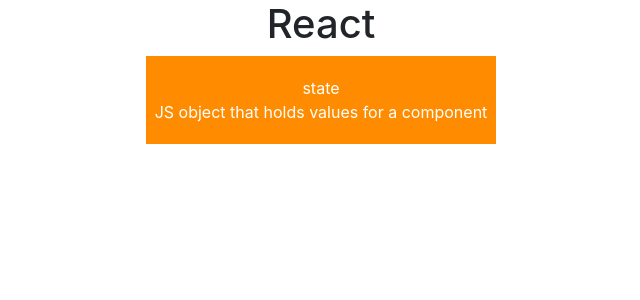
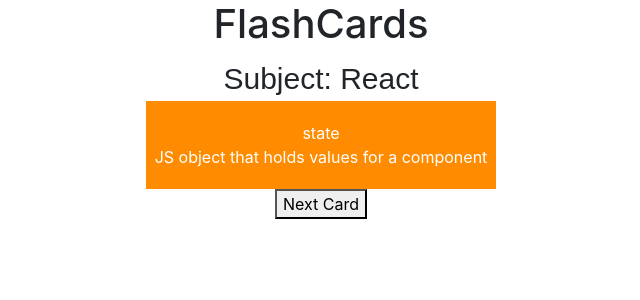
Before and after one commit to Abeyang13/Flashcards, a React (Create React App) app: page / in a window 1280 px wide. Shown: the top 300 px of the page, without its empty margins (319-959 px from the left). Built offline with nearby package versions, Linux system fonts and the light colour scheme.

Commit message:
changed the names of components to camel casing.  And working on the logic of setNextCard button so that it will go to next object of currentCollection when pressed.

```diff
--- a/src/App.js
+++ b/src/App.js
@@ -1,10 +1,11 @@
 import React from 'react';
-import CardContainer from './components/Cards-Container/Cards-Container';
+import CardContainer from './components/Cards-Container/cardsContainer';
 import './App.css';
 
 function App (){
     return (
       <div className="App">
+        <h1>FlashCards</h1>
         <CardContainer />
       </div>
     );
--- a/src/components/Cards-Container/Cards-Container.jsx
+++ /dev/null
@@ -1,54 +0,0 @@
-import React, {Component} from 'react';
-import CurrentCard from '../Current-Card/Current-Card';
-import collection from '../Data/Data';
-import './Cards-Container.css';
-
-
-class CardContainer extends Component{
-    constructor(props){
-        super(props);
-
-        this.state = {
-            collections: collection,
-            currentCollection: [],
-            currentCard: {}
-        }
-    }
-    componentDidMount(){
-        const myCollections = this.state.collections;
-        this.setState({
-            collections: myCollections,
-            currentCollection: this.setActiveCollection(myCollections),
-            currentCard: this.setActiveCard(myCollections)
-        });
-    }
-
-        setActiveCollection(myCollections){
-            var currentCollection = myCollections[0];
-            return (currentCollection);
-        }
-
-        setActiveCard(myCollections){
-            var card = myCollections[0].cards[0];
-            return (card);
-        }
-
-        setNextCard(currentCard){
-            var nextCard = currentCard + 1;
-            return (nextCard);
-        }
-
-    render(){
-
-        return(
-            <div>
-                <CurrentCard title={this.state.currentCollection.title}
-                             word={this.state.currentCard.word}
-                             definition={this.state.currentCard.definition}
-                />
-            </div>
-        );
-    }
-}
-
-export default CardContainer;
--- /dev/null
+++ b/src/components/Cards-Container/cardsContainer.jsx
@@ -0,0 +1,53 @@
+import React, {Component} from 'react';
+import CurrentCard from '../Current-Card/currentCard';
+import collection from '../Data/data';
+import './cardsContainer.css';
+
+
+class CardContainer extends Component{
+    constructor(props){
+        super(props);
+
+        this.state = {
+            collections: collection,
+            currentCollection: [],
+            currentCard: []
+        }
+    }
+    componentDidMount(){
+        const myCollections = collection;
+        this.setState({
+            collections: myCollections,
+            currentCollection: myCollections[0],
+            currentCard: myCollections[0].cards[0]
+        });
+    }
+
+        setNextCard = () =>{
+            const current = this.state.currentCollection;
+            this.setState({
+                currentCard: current.cards
+            });
+        }
+
+    render(){
+        console.log(this.state.collections);
+        console.log(this.state.currentCollection);
+        console.log(this.state.currentCard);
+        return(
+            <>
+            <div>
+                <CurrentCard title={this.state.currentCollection.title}
+                             word={this.state.currentCard.word}
+                             definition={this.state.currentCard.definition}
+                />
+            </div>
+            <div>
+                <button onClick={this.setNextCard}>Next Card</button>
+            </div>
+            </>
+        );
+    }
+}
+
+export default CardContainer;
--- a/src/components/Current-Card/Current-Card.css
+++ b/src/components/Current-Card/currentCard.css
@@ -4,3 +4,8 @@
     padding-top: 20px;
     padding-bottom: 20px;
 }
+
+.subject-header {
+    font-family: fantasy;
+    font-size: 30px;
+}
--- a/src/components/Current-Card/Current-Card.jsx
+++ b/src/components/Current-Card/currentCard.jsx
@@ -2,13 +2,13 @@
 import Container from 'react-bootstrap/Container';
 import Row from 'react-bootstrap/Row';
 import Col from 'react-bootstrap/Col';
-import './Current-Card.css';
+import './currentCard.css';
 
 const CurrentCard = (props) => {
     return(
         <div className="current-card">
             <div className="subject-header">
-                <h1>{props.title}</h1>
+                Subject: {props.title}
             </div>
             <Container>
                 <Row>
```
Also changed, not shown: src/components/Cards-Container/Cards-Container.css (deleted), src/components/Cards-Container/cardsContainer.css (added).
